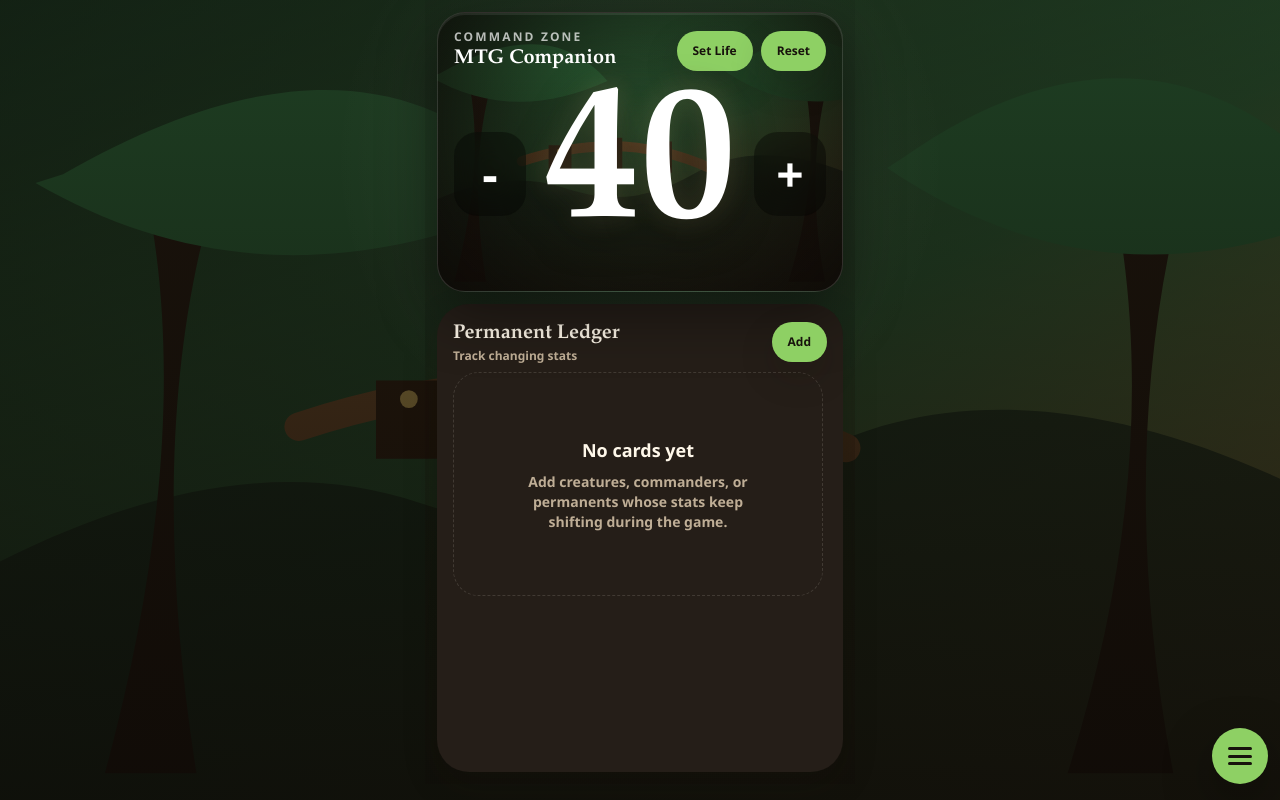
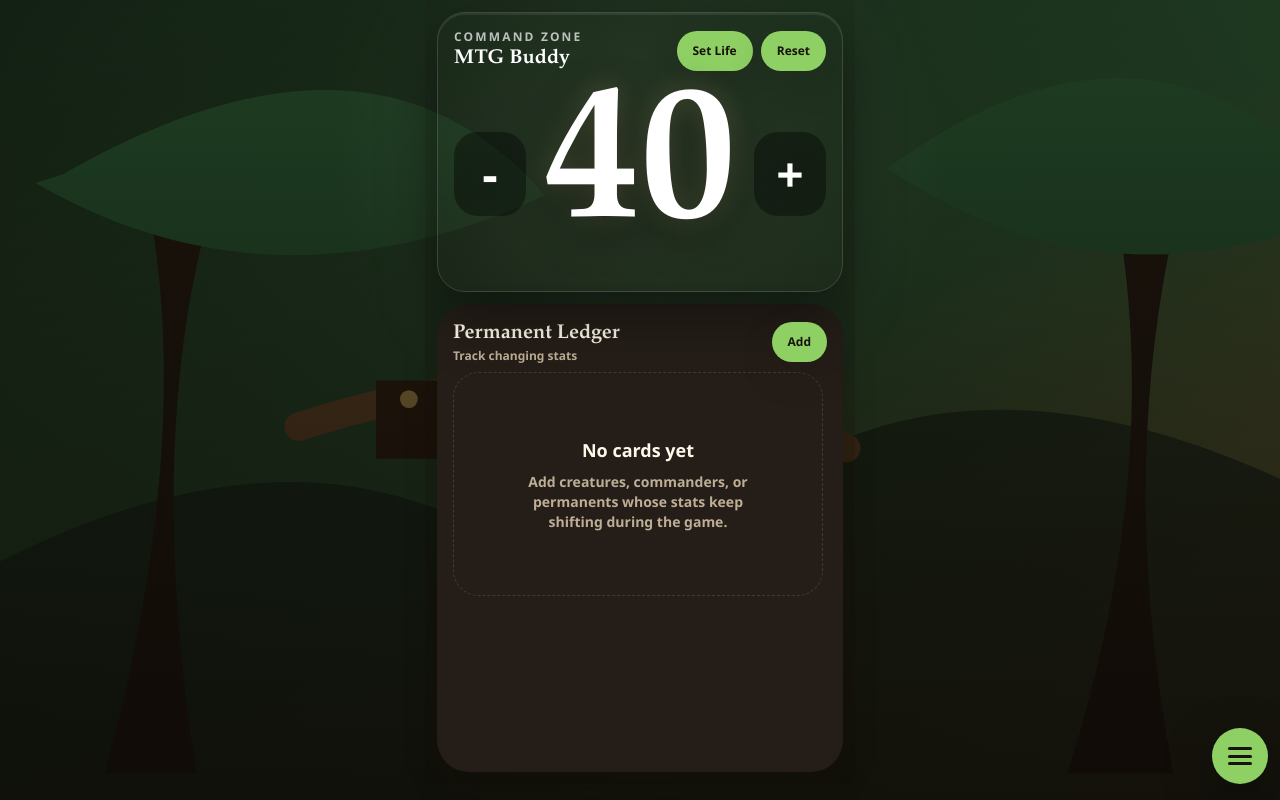
Before and after one commit to alchemiata/mtg-buddy, a React (Vite) app: page / in a window 1280 px wide. Built offline with nearby package versions, Linux system fonts and the light colour scheme.

Commit message:
Make life counter a glazed panel

```diff
--- a/src/components/LifeCounter.tsx
+++ b/src/components/LifeCounter.tsx
@@ -1,5 +1,4 @@
 import { useRef, useState } from "react";
-import { getBackground } from "../data/backgrounds";
 import type { SettingsState } from "../types";
 
 const startingLifeOptions = [20, 40];
@@ -16,7 +15,6 @@
   const [confirmingReset, setConfirmingReset] = useState(false);
   const [isChoosingStart, setIsChoosingStart] = useState(false);
   const timer = useRef<number | null>(null);
-  const background = getBackground(settings.background);
 
   const beginReset = () => {
     setConfirmingReset(true);
@@ -35,14 +33,13 @@
 
   return (
     <section
-      className="life-panel relative flex min-h-[35dvh] flex-col overflow-hidden rounded-[1.75rem] bg-cover bg-center p-4 shadow-glow transition-all duration-500"
-      style={{ backgroundImage: `radial-gradient(circle at 50% 42%, rgba(12, 8, 5, .04), rgba(12, 8, 5, .5) 58%, rgba(12, 8, 5, .86)), linear-gradient(180deg, rgba(18, 13, 9, .08), rgba(18, 13, 9, .72)), url(${background.asset})` }}
+      className="life-panel relative flex min-h-[35dvh] flex-col overflow-hidden rounded-[1.75rem] p-4 shadow-glow transition-all duration-500"
       aria-label="Life counter"
     >
       <div className="relative z-10 flex items-center justify-between gap-3">
         <div>
           <p className="text-xs font-black uppercase tracking-[0.18em] text-white/70">Command Zone</p>
-          <h1 className="fantasy-title text-xl font-black text-white">MTG Companion</h1>
+          <h1 className="fantasy-title text-xl font-black text-white">MTG Buddy</h1>
         </div>
         <div className="relative flex items-center gap-2">
           <button
```
